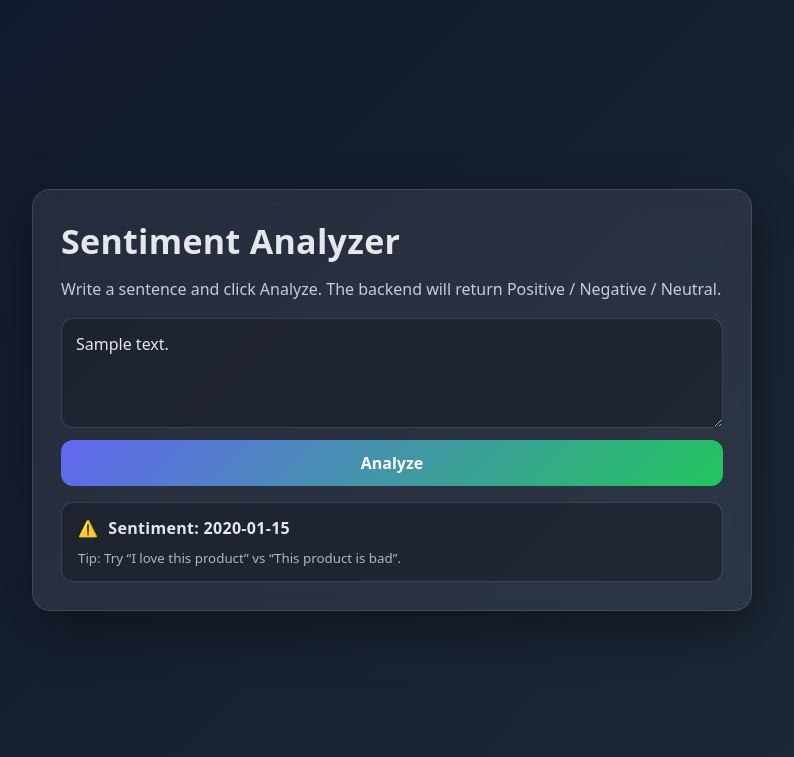
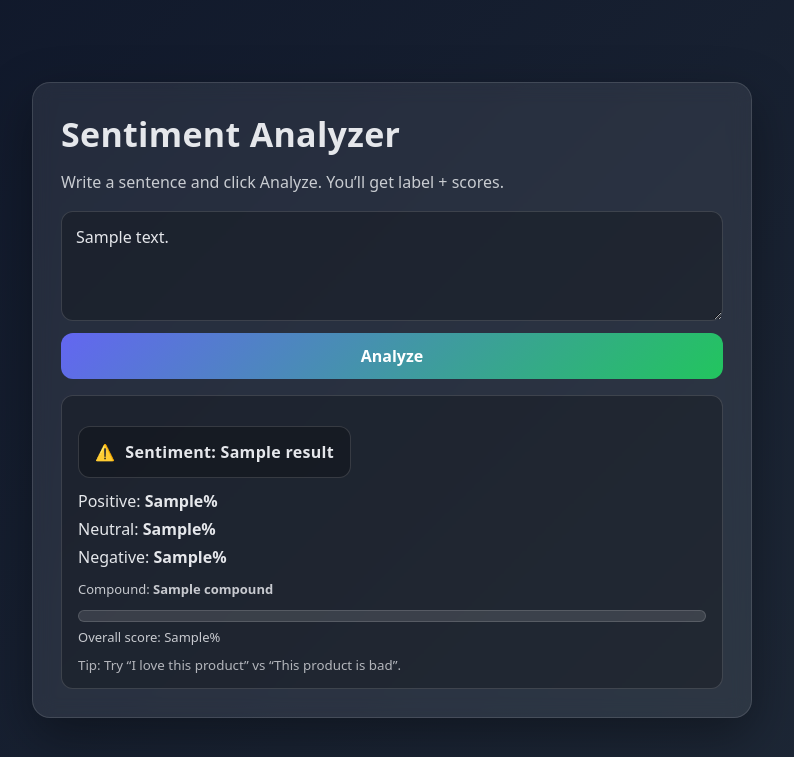
Before and after one commit to oumaimazayane21-lgtm/sentiment-analyzer-pfe, a Flask app: template templates/index.html in a window 1280 px wide. Shown: the top 757 px of the page, without its empty margins (248-1042 px from the left). Run offline with Flask 3, Linux system fonts and the light colour scheme; the template is opened without the code that fills it: most values are stand-ins (such as "Sample title", 1, 10 or a date in 2020).

Commit message:
update vader UI

```diff
--- a/app.py
+++ b/app.py
@@ -1,47 +1,58 @@
 from flask import Flask, render_template, request, jsonify
-import time
+from vaderSentiment.vaderSentiment import SentimentIntensityAnalyzer
 
 app = Flask(__name__)
+analyzer = SentimentIntensityAnalyzer()
 
-def simple_sentiment(text: str) -> str:
-    t = text.lower()
+def vader_analyze(text: str):
+    scores = analyzer.polarity_scores(text)
+    compound = scores["compound"]
 
-    positive_words = ["love", "good", "great", "amazing", "excellent", "perfect", "like"]
-    negative_words = ["bad", "hate", "worst", "awful", "terrible", "poor"]
+    if compound >= 0.05:
+        label = "Positive"
+    elif compound <= -0.05:
+        label = "Negative"
+    else:
+        label = "Neutral"
 
-    pos = sum(w in t for w in positive_words)
-    neg = sum(w in t for w in negative_words)
+    # percentages (0..100)
+    pos_pct = round(scores["pos"] * 100, 1)
+    neu_pct = round(scores["neu"] * 100, 1)
+    neg_pct = round(scores["neg"] * 100, 1)
 
-    if pos > neg:
-        return "Positive"
-    elif neg > pos:
-        return "Negative"
-    else:
-        return "Neutral"
+    # compound to percent (0..100) just for UI bar
+    compound_pct = round((compound + 1) / 2 * 100, 1)
+
+    return {
+        "label": label,
+        "scores": scores,
+        "pos_pct": pos_pct,
+        "neu_pct": neu_pct,
+        "neg_pct": neg_pct,
+        "compound": compound,
+        "compound_pct": compound_pct,
+    }
 
 
 @app.route("/", methods=["GET", "POST"])
 def home():
-    sentiment = None
+    result = None
     text = ""
 
     if request.method == "POST":
-        time.sleep(2)  # باش يبان spinner
         text = request.form.get("text", "")
-        sentiment = simple_sentiment(text)
+        result = vader_analyze(text)
 
-    return render_template("index.html", sentiment=sentiment, text=text)
+    return render_template("index.html", result=result, text=text)
 
 
 @app.route("/predict", methods=["POST"])
 def predict():
     data = request.get_json(silent=True) or {}
     text = data.get("text", "")
-    return jsonify({
-        "sentiment": simple_sentiment(text),
-        "text": text
-    })
+    result = vader_analyze(text)
+    return jsonify({"text": text, **result})
 
 
 if __name__ == "__main__":
-    app.run(debug=True)
+    app.run(debug=True, port=5000)
--- a/static/style.css
+++ b/static/style.css
@@ -111,3 +111,32 @@ small.hint {
     0% { transform: rotate(0deg); }
     100% { transform: rotate(360deg); }
 }
+.scores{
+  margin-top: 12px;
+  display: grid;
+  gap: 6px;
+}
+
+.small{
+  opacity: 0.85;
+  font-size: 13px;
+  margin-top: 6px;
+}
+
+.bar{
+  margin-top: 12px;
+  height: 12px;
+  border-radius: 999px;
+  background: rgba(255,255,255,0.12);
+  overflow: hidden;
+  border: 1px solid rgba(255,255,255,0.14);
+}
+
+.bar-fill{
+  height: 100%;
+  width: 0%;
+}
+
+.bar-fill.positive{ background: #22c55e; }
+.bar-fill.negative{ background: #ef4444; }
+.bar-fill.neutral{  background: #f59e0b; }
--- a/templates/index.html
+++ b/templates/index.html
@@ -9,26 +9,41 @@
 <body>
   <div class="card">
     <h1>Sentiment Analyzer</h1>
-    <p class="sub">Write a sentence and click Analyze. The backend will return Positive / Negative / Neutral.</p>
+    <p class="sub">Write a sentence and click Analyze. You’ll get label + scores.</p>
 
     <form method="POST" action="/">
       <textarea name="text" placeholder="Write something..." required>{{ text or "" }}</textarea>
+
       <button type="submit" id="analyzeBtn">
         <span id="btnText">Analyze</span>
         <span id="loader" class="loader" style="display:none;"></span>
       </button>
     </form>
 
-    {% if sentiment %}
+    {% if result %}
       <div class="result">
-        <div class="badge {{ sentiment|lower }}">
-          {% if sentiment|lower == "positive" %}✅{% elif sentiment|lower == "negative" %}❌{% else %}⚠️{% endif %}
-          <span>Sentiment: {{ sentiment }}</span>
+        <div class="badge {{ result.label|lower }}">
+          {% if result.label|lower == "positive" %}✅{% elif result.label|lower == "negative" %}❌{% else %}⚠️{% endif %}
+          <span>Sentiment: {{ result.label }}</span>
         </div>
+
+        <div class="scores">
+          <div>Positive: <b>{{ result.pos_pct }}%</b></div>
+          <div>Neutral: <b>{{ result.neu_pct }}%</b></div>
+          <div>Negative: <b>{{ result.neg_pct }}%</b></div>
+          <div class="small">Compound: <b>{{ result.compound }}</b></div>
+        </div>
+
+        <div class="bar">
+          <div class="bar-fill {{ result.label|lower }}" style="width: {{ result.compound_pct }}%;"></div>
+        </div>
+        <div class="small">Overall score: {{ result.compound_pct }}%</div>
+
         <small class="hint">Tip: Try “I love this product” vs “This product is bad”.</small>
       </div>
     {% endif %}
   </div>
+
 <script>
 const form = document.querySelector("form");
 const button = document.getElementById("analyzeBtn");
```
Lines whose indentation alone changed are shown as unchanged.
